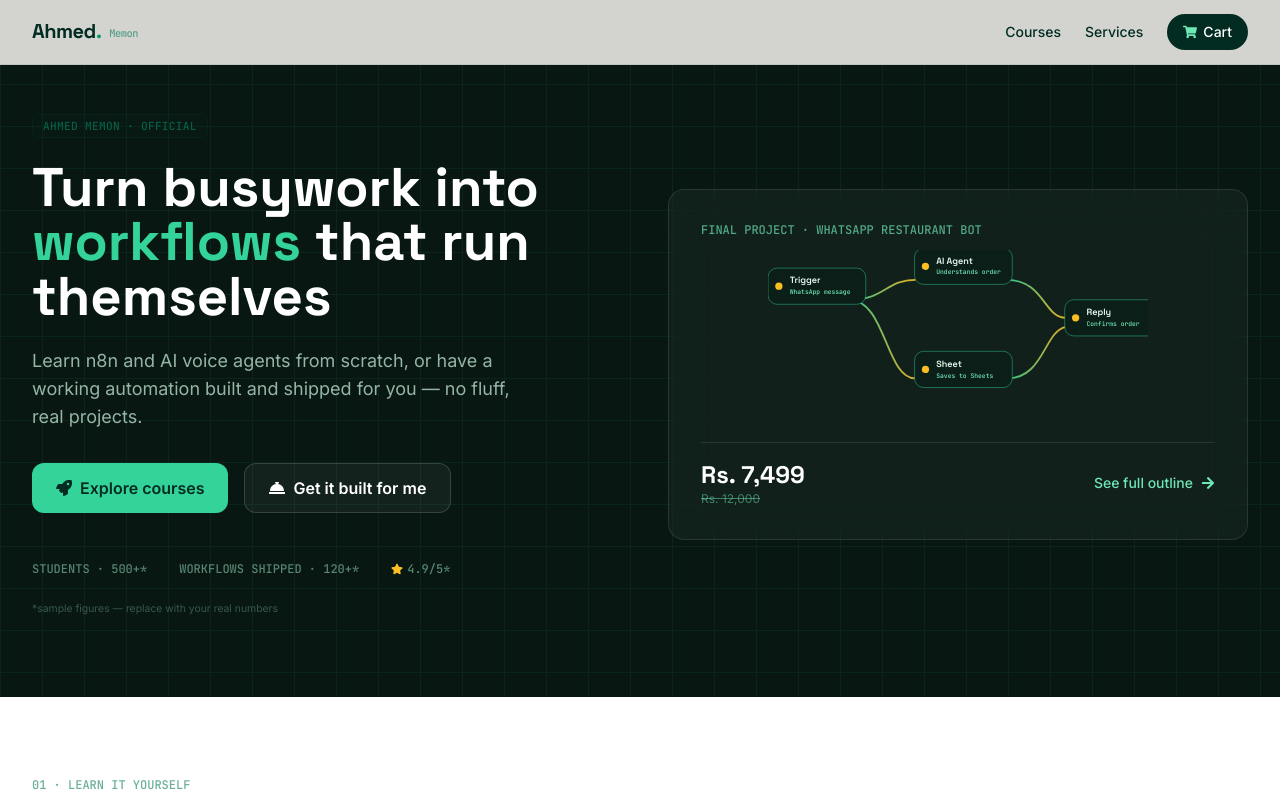
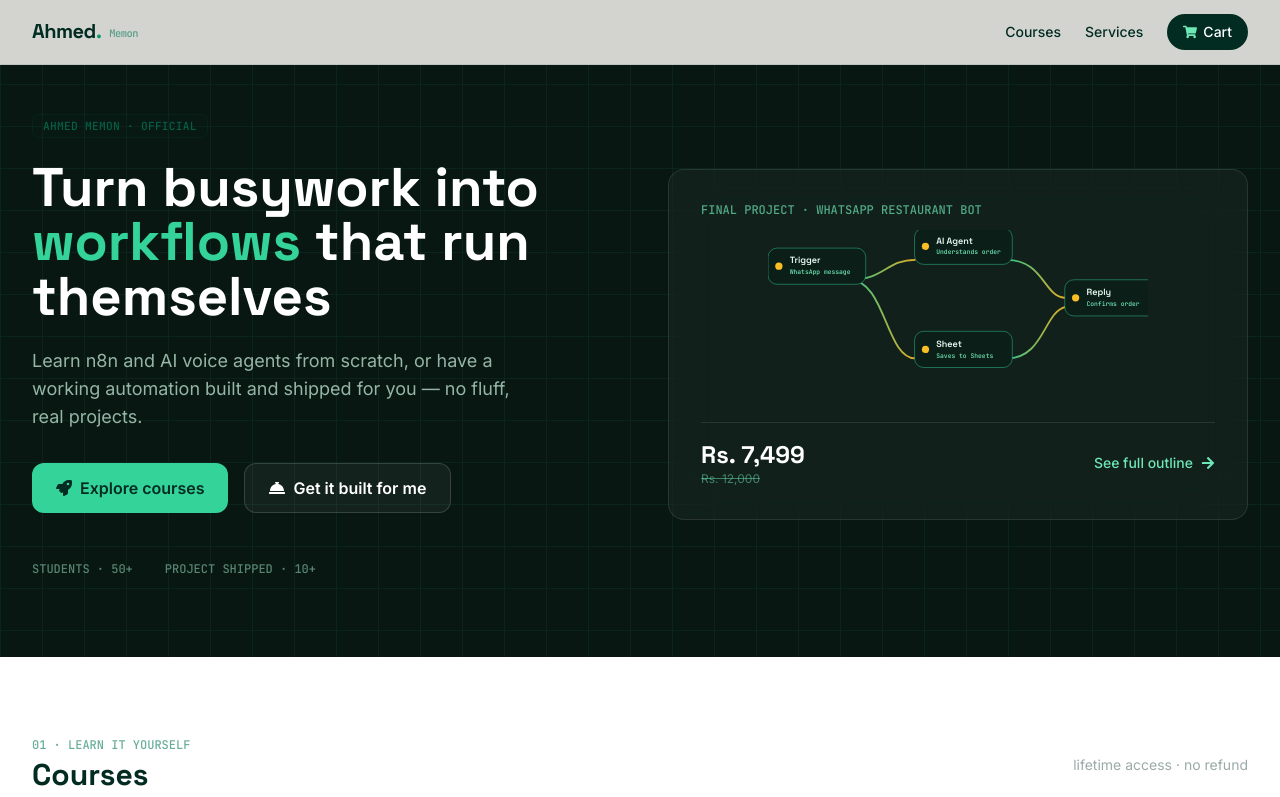
Before and after one commit to AhmedCoder2233/AhmedTiktokStore, a Next.js app: page / in a window 1280 px wide. Shown: the top 797 px of the page. Built offline with nearby package versions, Linux system fonts and the light colour scheme.

Commit message:
Update page.tsx

```diff
--- a/src/app/page.tsx
+++ b/src/app/page.tsx
@@ -258,11 +258,9 @@ function Hero() {
             </div>
             {/* Placeholder trust strip — replace with real numbers */}
             <div className="flex flex-wrap gap-x-8 gap-y-2 pt-6 font-mono text-xs text-emerald-200/50">
-              <span>STUDENTS · 500+*</span>
-              <span>WORKFLOWS SHIPPED · 120+*</span>
-              <span className="flex items-center gap-1"><FaStar className="text-amber-400" /> 4.9/5*</span>
+              <span>STUDENTS · 50+</span>
+              <span>PROJECT SHIPPED · 10+</span>
             </div>
-            <p className="text-[0.65rem] text-emerald-200/30">*sample figures — replace with your real numbers</p>
           </div>
 
           <motion.div
```
